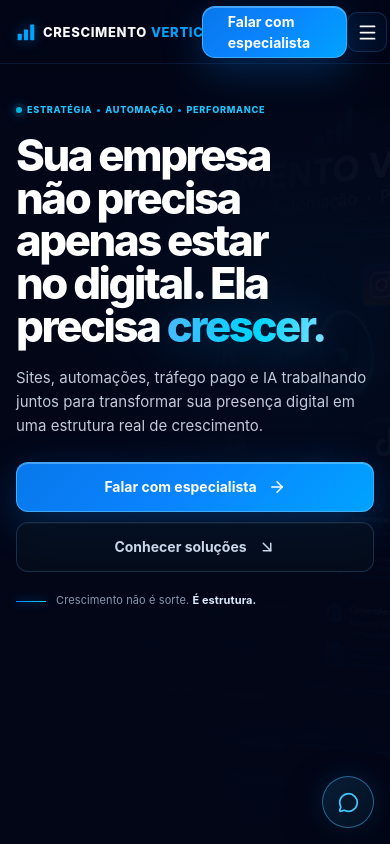
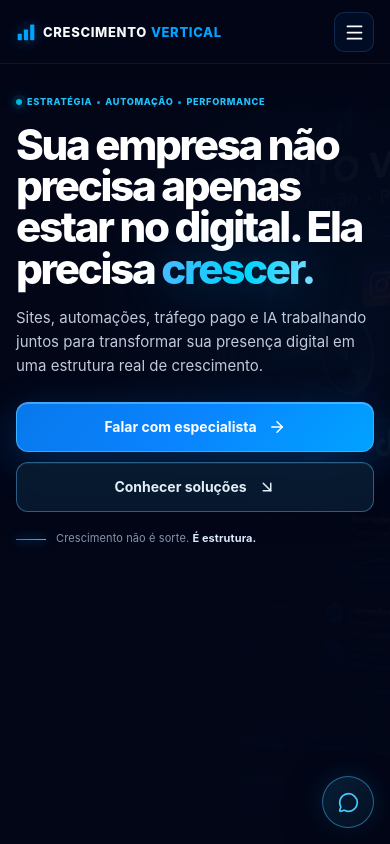
Before and after one commit to araujosdeveloper/crescimento-vertical, a Next.js app: page / in a window 390 px wide. Shown: the top 844 px of the page. Built offline with nearby package versions, Linux system fonts and the light colour scheme.

Commit message:
ajusta header e hero mobile

```diff
--- a/src/app/globals.css
+++ b/src/app/globals.css
@@ -51,6 +51,12 @@ a, button { -webkit-tap-highlight-color: transparent; }
 .nav-link:hover::after { left: 0; right: 0; }
 .mobile-menu-button { display: grid; width: 44px; height: 44px; place-items: center; border: 1px solid rgba(72,162,255,.2); border-radius: 11px; background: rgba(10,132,255,.06); color: white; }
 .mobile-menu { border-top: 1px solid rgba(54,154,255,.12); background: rgba(2,6,23,.97); padding: 18px 20px 22px; backdrop-filter: blur(22px); }
+.site-header .header-cta { display: none !important; }
+
+@media (min-width: 768px) {
+  .site-header .header-cta { display: inline-flex !important; }
+  .site-header .mobile-menu-button,.site-header .mobile-menu { display: none !important; }
+}
 
 /* Buttons */
 .button-primary,.button-secondary { display: inline-flex; min-height: 50px; align-items: center; justify-content: center; gap: 11px; border-radius: 11px; padding: 0 22px; font-size: 13px; font-weight: 700; transition: transform .25s,box-shadow .25s,border-color .25s,background .25s; }
@@ -326,15 +332,16 @@ img,svg,video,canvas { max-width: 100%; }
   .hero-stage { min-height: auto; padding-top: 64px; }
   .hero-background { background-position: 64% bottom; opacity: .52; }
   .hero-background-overlay { background: linear-gradient(90deg,rgba(2,6,23,.995) 0%,rgba(2,6,23,.98) 76%,rgba(2,6,23,.92) 100%); }
-  .hero-layout { min-height: calc(100svh - 64px); align-items: flex-start; padding-block: 40px 48px; }
+  .hero-layout { min-height: calc(100svh - 64px); align-items: flex-start; padding-block: 32px 38px; }
   .hero-copy { width: 100%; }
   .eyebrow { flex-wrap: nowrap; gap: 5px; font-size: clamp(7px, 2.35vw, 10px); line-height: 1.4; letter-spacing: .075em; white-space: nowrap; }
   .eyebrow .status-dot { width: 6px; height: 6px; flex: 0 0 6px; }
-  .hero-copy h1 { margin-top: 18px; font-size: clamp(2.6rem, 11.2vw, 3.15rem); line-height: .98; }
+  .hero-copy h1 { margin-top: 15px; font-size: clamp(2.55rem, 10.8vw, 3.05rem); line-height: .98; }
   .hero-copy>p { margin-top: 17px; font-size: 15px; line-height: 1.6; }
   .hero-actions { gap: 10px; margin-top: 24px; }
   .hero-actions .button-primary,.hero-actions .button-secondary { min-height: 50px; padding-inline: 16px; font-size: 14px; }
-  .hero-manifesto { gap: 10px; margin-top: 20px; }
+  .hero-actions .button-secondary { border-color: rgba(96,190,255,.42); background: rgba(9,28,49,.88); color: #e2edf8; box-shadow: inset 0 1px rgba(255,255,255,.07),0 8px 24px rgba(0,0,0,.18); }
+  .hero-manifesto { gap: 10px; margin-top: 18px; }
   .hero-manifesto p { font-size: 11px; line-height: 1.5; }
 
   .authority-grid,.services-grid { margin-top: 34px; }
@@ -345,5 +352,5 @@ img,svg,video,canvas { max-width: 100%; }
 }
 
 @media (max-width: 380px) {
-  .hero-copy h1 { font-size: clamp(2.5rem, 11.2vw, 2.65rem); }
+  .hero-copy h1 { font-size: clamp(2.4rem, 10.8vw, 2.6rem); }
 }
--- a/src/components/header.tsx
+++ b/src/components/header.tsx
@@ -29,12 +29,12 @@ export function Header() {
           ))}
         </nav>
 
-        <a className="button-primary hidden lg:inline-flex" href={WHATSAPP_URL} target="_blank" rel="noreferrer">
+        <a className="header-cta button-primary hidden md:inline-flex" href={WHATSAPP_URL} target="_blank" rel="noreferrer">
           Falar com especialista <ArrowUpRight size={16} />
         </a>
 
         <button
-          className="mobile-menu-button lg:hidden"
+          className="mobile-menu-button md:hidden"
           onClick={() => setOpen((value) => !value)}
           aria-label={open ? "Fechar menu" : "Abrir menu"}
           aria-expanded={open}
@@ -44,7 +44,7 @@ export function Header() {
       </div>
 
       {open && (
-        <div className="mobile-menu lg:hidden">
+        <div className="mobile-menu md:hidden">
           <nav className="container-shell flex flex-col gap-1" aria-label="Navegação mobile">
             {links.map(([label, href]) => (
               <a className="rounded-lg px-3 py-3 text-sm text-slate-300 hover:bg-white/5 hover:text-white" href={href} key={href} onClick={() => setOpen(false)}>{label}</a>
```
Also changed, not shown: 1 other file (tests, documents, lock files or other folders).
